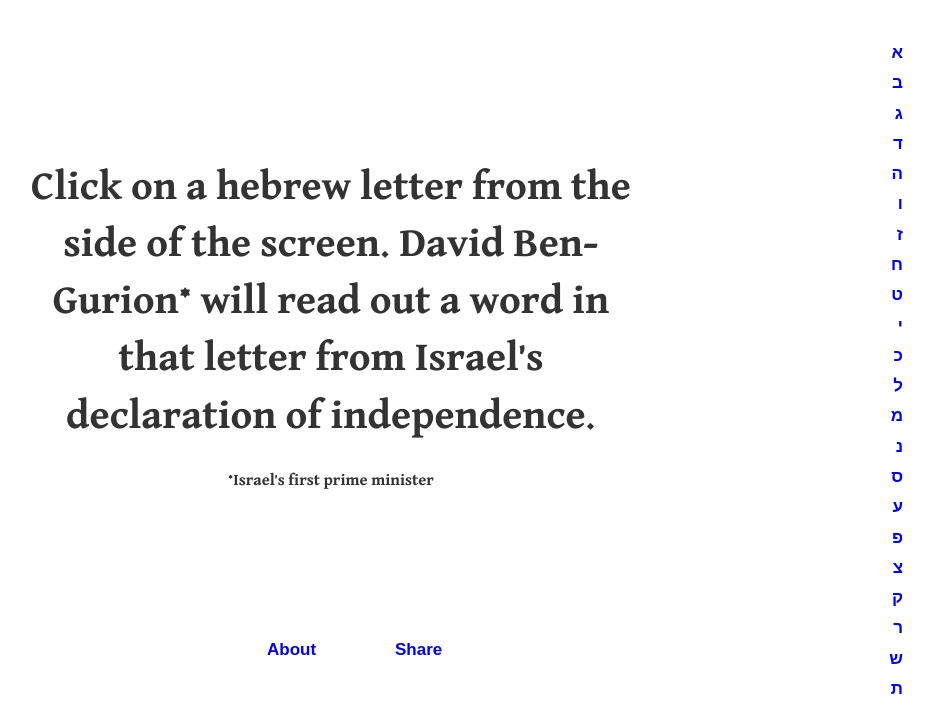
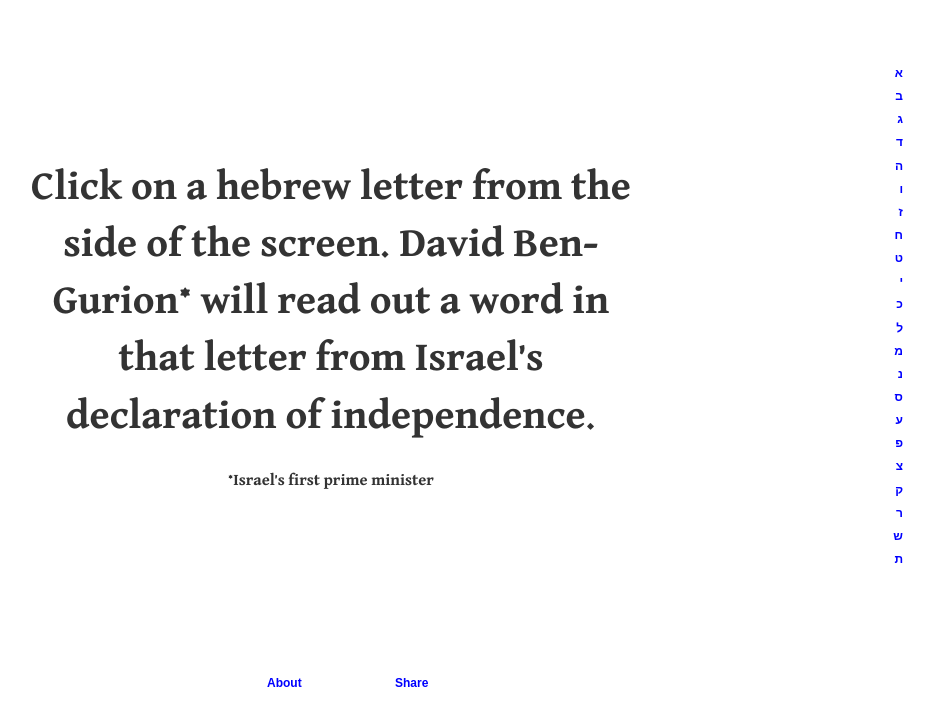
Before and after one commit to juniorxsound/1948, a website: page index.html in a window 1280 px wide. Shown: the part 88-800 px from the top of the page, without its empty margins (309-1243 px from the left). Drawn offline with Linux system fonts and the light colour scheme; a web font is replaced by a local one.

Commit message:
Trying to work out the sizes

```diff
--- a/css/app.css
+++ b/css/app.css
@@ -76,7 +76,7 @@ video {
 #text_container{
   position: absolute;
   width: 100%;
-  top: 12%;
+  top: 15%;
 }
 .videolistitem_he{
   color: rgb(0, 0, 255);
@@ -85,7 +85,7 @@ video {
   position: relative;
   top: 30px; right: 50px;
   font-family: 'Miriam Libre', sans-serif;
-  font-size: 17px;
+  font-size: 1.5vh;
   font-weight: bold;
   text-align: right;
 }
@@ -93,12 +93,11 @@ video {
   color: rgb(0, 0, 255);
   z-index: 100;
   padding: 3px;
-  padding: 3px;
   visibility: hidden;
   position: relative;
   top: 30px; left: 50px;
   font-family: 'Miriam Libre', sans-serif;
-  font-size: 17px;
+  font-size: 1.5vh;
   font-weight: bold;
   text-align: left;
 }
@@ -124,23 +123,23 @@ video {
 #about_he{
   display: none;
   font-family: 'Miriam Libre', sans-serif;
-  font-size: 1.6vh;
+  font-size: 1.5vh;
 }
 #about_en{
   position: absolute;
-  bottom: 50px; left: 45%;
+  bottom: 20px; left: 45%;
   color: rgb(0, 0, 255);
   font-family: 'Miriam Libre', sans-serif;
   font-weight: bold;
-  font-size: 17px;
+  font-size: 1.5vh;
 }
 #share_en{
   position: absolute;
-  bottom: 50px; left: 55%;
+  bottom: 20px; left: 55%;
   color: rgb(0, 0, 255);
   font-family: 'Miriam Libre', sans-serif;
   font-weight: bold;
-  font-size: 17px;
+  font-size: 1.5vh;
 }
 .splash_text_en{
   font-family: 'Conv_Days-Bold';
--- a/js/app.js
+++ b/js/app.js
@@ -7,6 +7,12 @@ $(document).ready(function() {
   $('body').click(()=>{
       $('.splash_text_en').fadeOut(250);
   });
+
+  //About
+  $('#about_en').click(()=>{
+    $('.about_text_en').fadeToggle(250);
+  });
+
     //Keyboard Pressed
     var map = {
         88: false,
```
Also changed, not shown: index.html (+1 -1 lines), dist/bundle.js.
